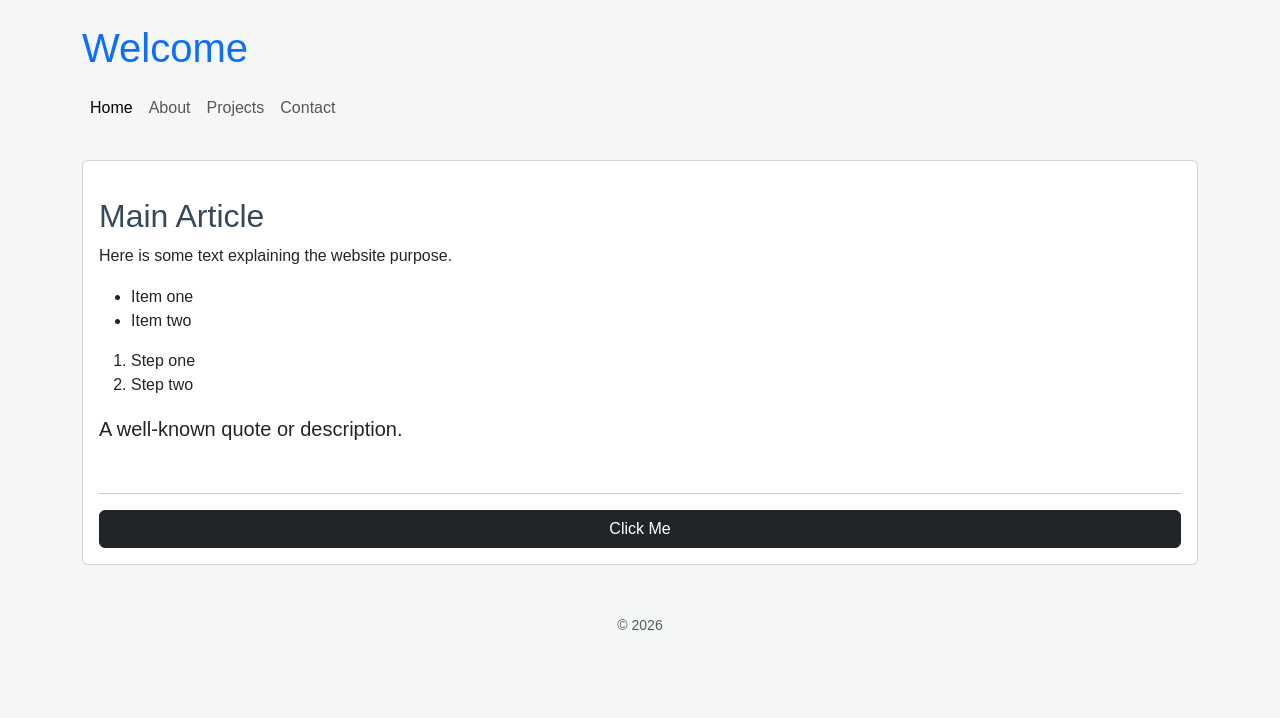
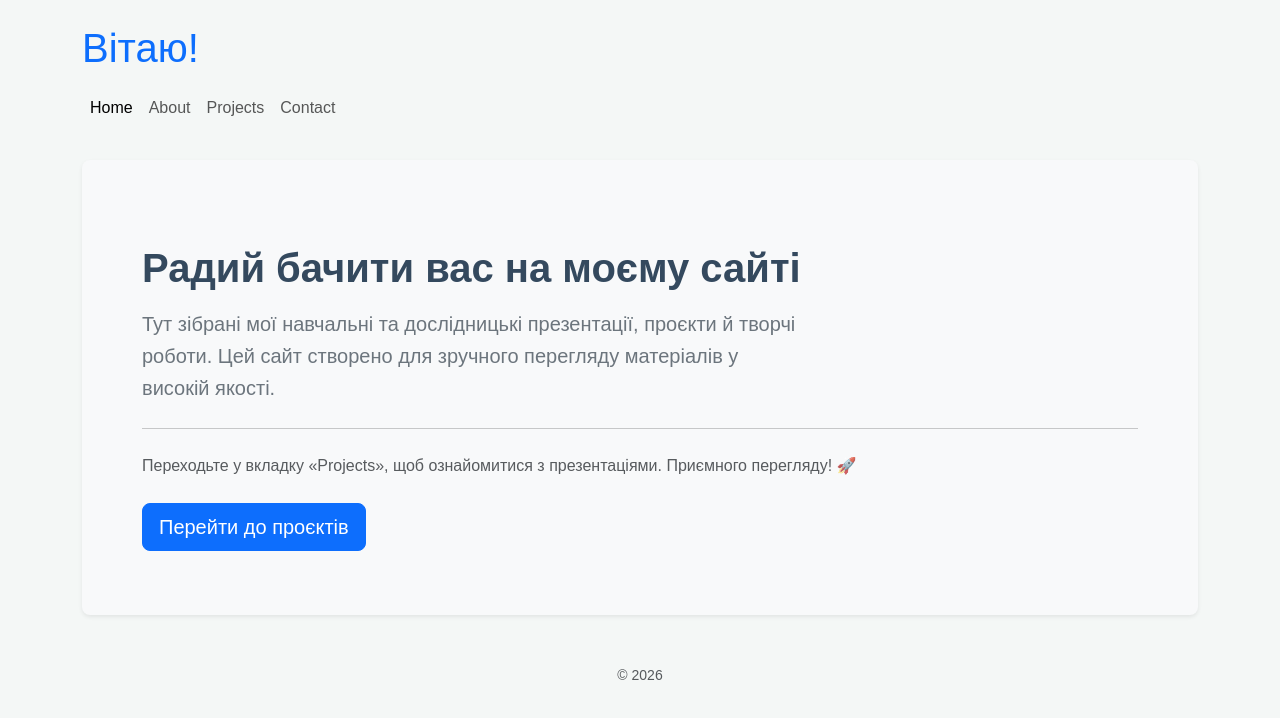
Before and after one commit to wxiwx/design, a plain HTML site: page index.html in a window 1280 px wide. Drawn offline with nearby package versions, Linux system fonts and the light colour scheme.

Commit message:
Change homepage language and update content
Updated the content and structure of the homepage to reflect a Ukrainian theme and improved layout.

```diff
--- a/index.html
+++ b/index.html
@@ -1,14 +1,14 @@
 <!DOCTYPE html>
-<html lang="en">
+<html lang="uk">
 <head>
     <meta charset="UTF-8">
-    <title>Home</title>
+    <title>Головна — Портфоліо</title>
     <link href="https://cdn.jsdelivr.net/npm/bootstrap@5.3.0/dist/css/bootstrap.min.css" rel="stylesheet">
     <link href="styles.css" rel="stylesheet">
 </head>
 <body class="container py-4">
     <header class="mb-4">
-        <h1 class="text-primary">Welcome</h1>
+        <h1 class="text-primary">Вітаю!</h1>
         <nav class="navbar navbar-expand">
             <ul class="navbar-nav">
                 <li class="nav-item"><a class="nav-link active" href="index.html">Home</a></li>
@@ -18,30 +18,26 @@
             </ul>
         </nav>
     </header>
-    <main>
-        <article class="card p-3 mb-3">
-            <h2>Main Article</h2>
-            <p>Here is some text explaining the website purpose.</p>
-            <ul>
-                <li>Item one</li>
-                <li>Item two</li>
-            </ul>
-            <ol>
-                <li>Step one</li>
-                <li>Step two</li>
-            </ol>
-            <figure>
-                <blockquote class="blockquote">
-                    <p>A well-known quote or description.</p>
-                </blockquote>
-            </figure>
-            <hr>
-            <button class="btn btn-dark" onclick="alert('Hello!')">Click Me</button>
-        </article>
+
+    <main class="p-5 bg-light rounded-3 shadow-sm">
+        <div class="container-fluid py-3">
+            <h2 class="display-6 fw-bold mb-3">Радий бачити вас на моєму сайті</h2>
+            <p class="col-md-8 fs-5 text-secondary">
+                Тут зібрані мої навчальні та дослідницькі презентації, проєкти й творчі роботи.
+                Цей сайт створено для зручного перегляду матеріалів у високій якості.
+            </p>
+            <hr class="my-4">
+            <p class="fs-6 text-muted mb-4">
+                Переходьте у вкладку «Projects», щоб ознайомитися з презентаціями. Приємного перегляду! 🚀
+            </p>
+            <a href="projects.html" class="btn btn-primary btn-lg">Перейти до проєктів</a>
+        </div>
     </main>
-    <footer class="text-muted mt-5">
-        <small>&copy; 2026</small>
+
+    <footer class="text-center mt-5 text-muted">
+        <small>© 2026</small>
     </footer>
+
     <script src="script.js"></script>
 </body>
 </html>
```
